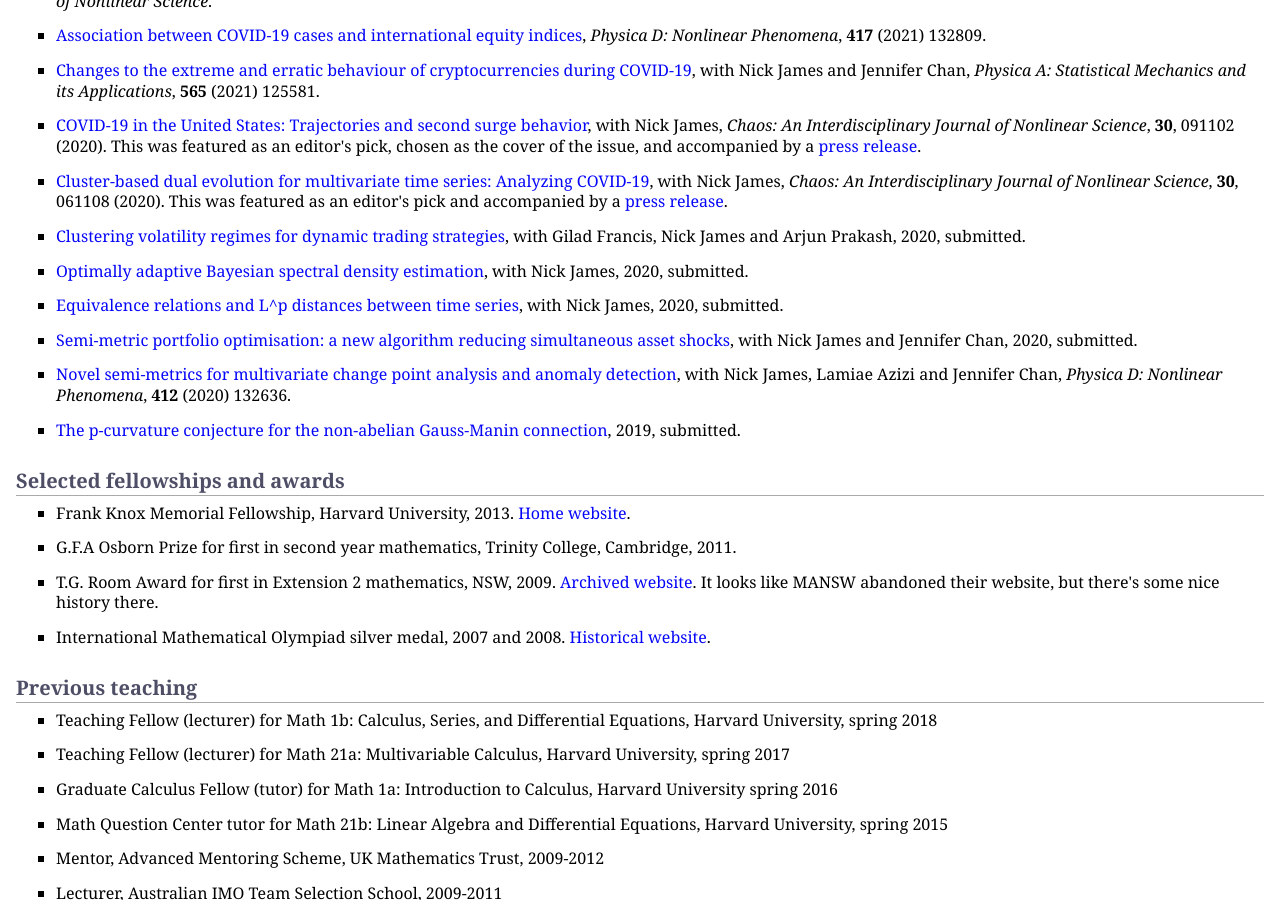
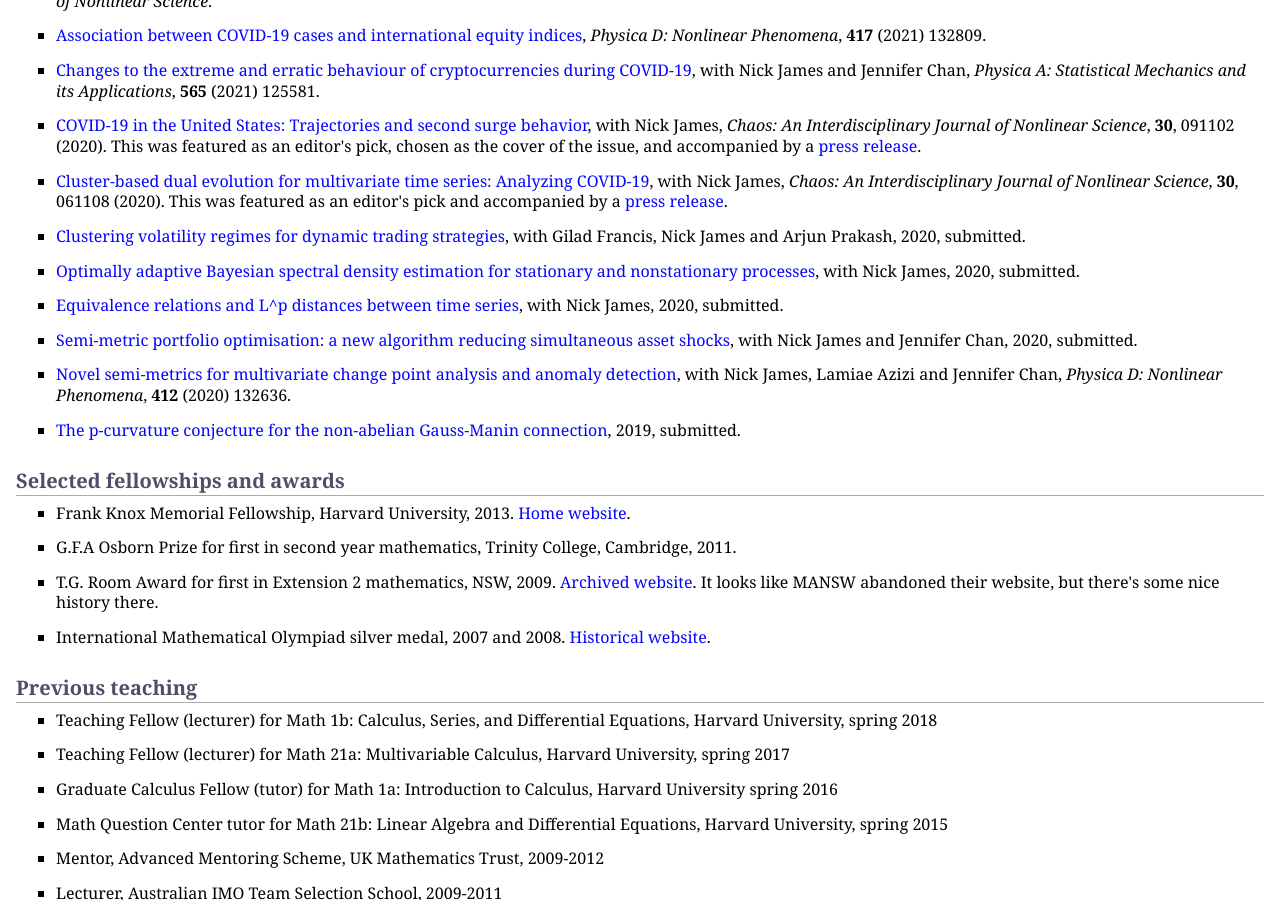
Before and after one commit to MaxMenzies/maxmenzies.com, a Jekyll site: the page index.html, which Jekyll copies as it is, in a window 1280 px wide and 900 px high, scrolled down 581 px. Built offline with Jekyll 4.4.1, drawn with Linux system fonts in a browser that asks for light colours.

Commit message:
Update index.html

```diff
--- a/index.html
+++ b/index.html
@@ -70,7 +70,7 @@
 </li>
 </ul>
 <ul>
-<li><p><a href="https://arxiv.org/abs/2003.02367">Optimally adaptive Bayesian spectral density estimation</a>, with Nick James, 2020, submitted. </p>
+<li><p><a href="https://arxiv.org/abs/2003.02367">Optimally adaptive Bayesian spectral density estimation for stationary and nonstationary processes</a>, with Nick James, 2020, submitted. </p>
 </li>
 </ul>
 <ul>
```
